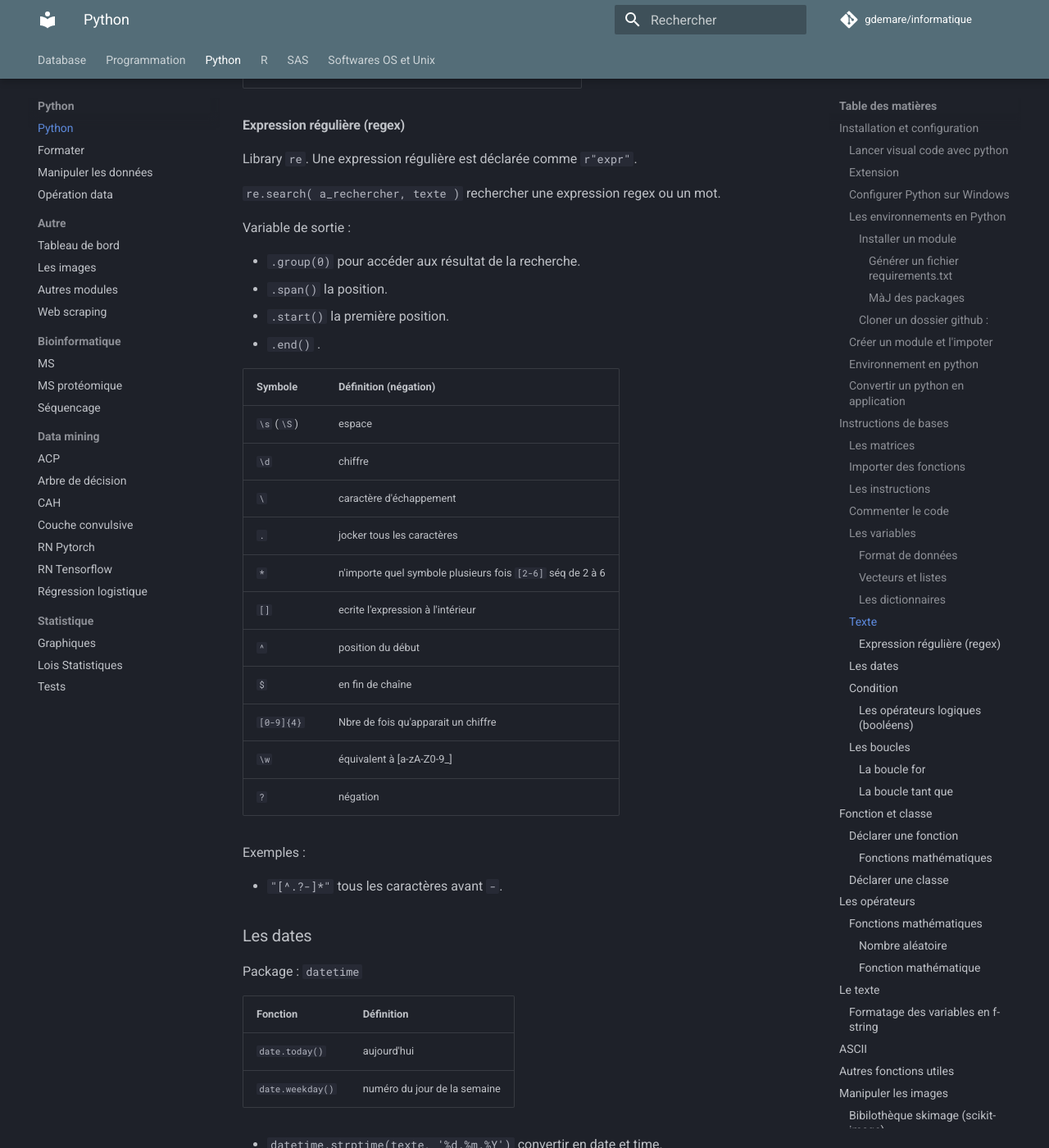
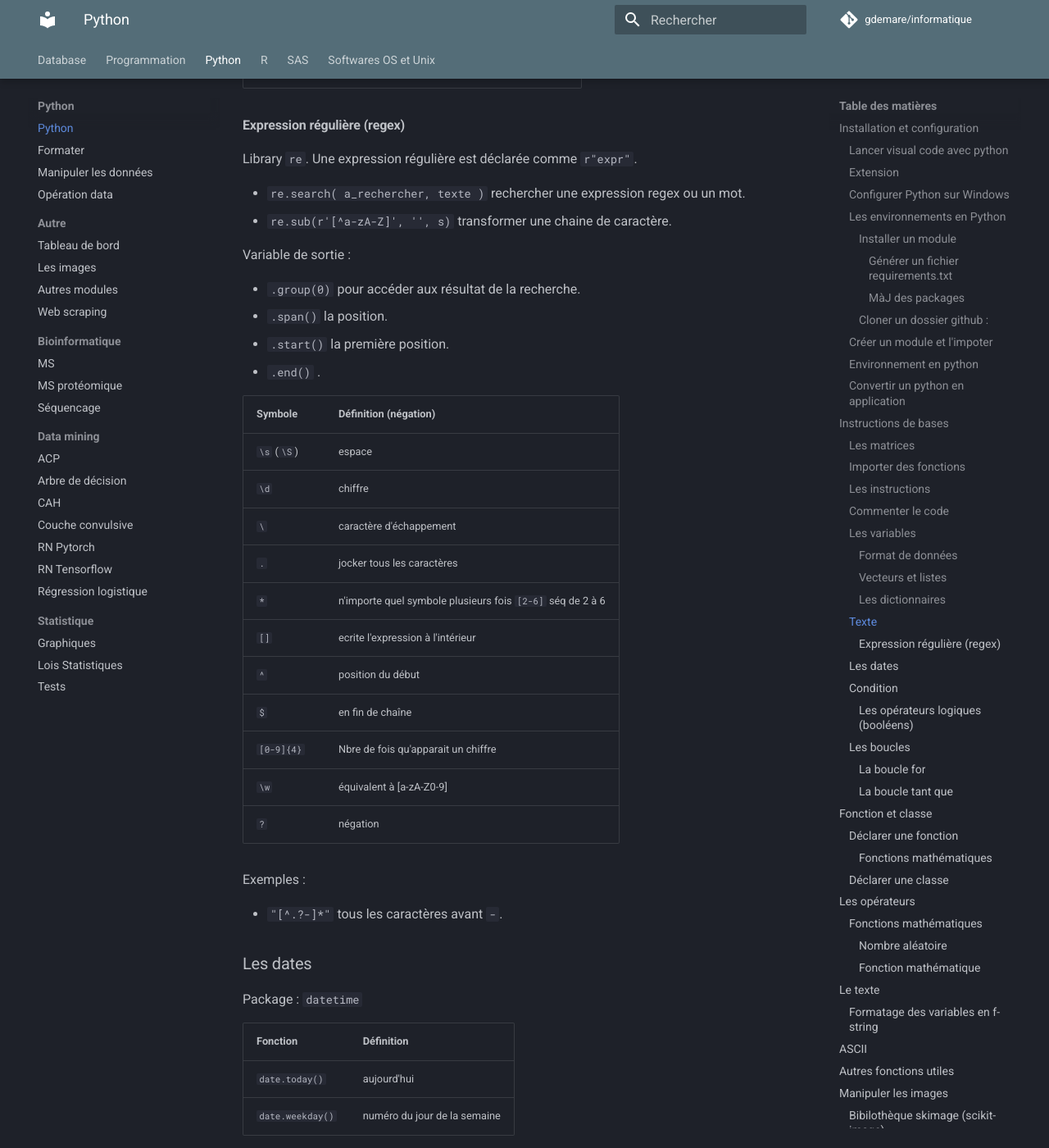
Before and after one commit to gdemare/Informatique, an MkDocs documentation site: the page built from docs/python/python_py.md, in a window 1280 px wide and 1400 px high, scrolled down 5296 px. Shown: the whole window at 82% size. Built offline with MkDocs 1.6.1 and Material for MkDocs 9.7.7, drawn with Linux system fonts in a browser that asks for light colours; comment, search, counter and statistics services are not loaded.

Commit message:
Update python_py.md

```diff
--- a/docs/python/python_py.md
+++ b/docs/python/python_py.md
@@ -201,7 +201,8 @@ Fonction 	| définition
 
 Library `re`. Une expression régulière est déclarée comme `r"expr"`.
 
-`re.search( a_rechercher, texte )` rechercher une expression regex ou un mot.
+* `re.search( a_rechercher, texte )` rechercher une expression regex ou un mot.
+* `re.sub(r'[^a-zA-Z]', '', s)` transformer une chaine de caractère.
 
 Variable de sortie :
 
@@ -213,16 +214,16 @@ Variable de sortie :
 Symbole 		| Définition (négation)
 ----------------|--------------
 `\s` (`\S`) 	| espace
-`\d` 			| chiffre
-`\` 			| caractère d'échappement
-`.` 			| jocker tous les caractères
-`*` 			| n'importe quel symbole plusieurs fois `[2-6]` séq de 2 à 6
-`[]` 			| ecrite l'expression à l'intérieur
-`^` 			| position du début
-`$` 			| en fin de chaîne
-`[0-9]{4}`		| Nbre de fois qu'apparait un chiffre
-`\w`			| équivalent à [a-zA-Z0-9_]
-`?`				| négation
+`\d` 		| chiffre
+`\` 		| caractère d'échappement
+`.` 		| jocker tous les caractères
+`*` 		| n'importe quel symbole plusieurs fois `[2-6]` séq de 2 à 6
+`[]` 		| ecrite l'expression à l'intérieur
+`^` 		| position du début
+`$` 		| en fin de chaîne
+`[0-9]{4}`	| Nbre de fois qu'apparait un chiffre
+`\w`		| équivalent à [a-zA-Z0-9]
+`?`		| négation
 
 Exemples :
 
```
